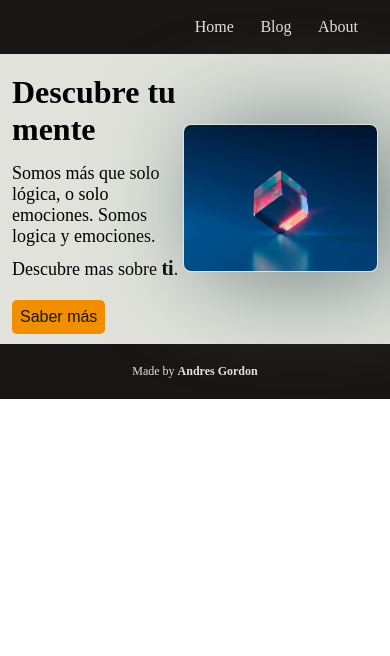
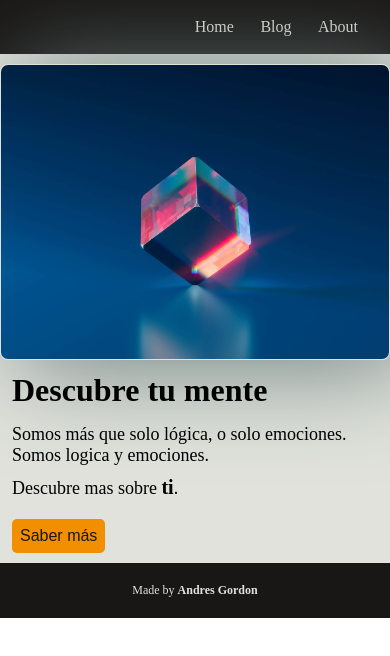
Before and after one commit to andresgrdn/LandingPage, a plain HTML site: page index.html in a window 390 px wide. Drawn offline with Linux system fonts and the light colour scheme.

Commit message:
Mobile design
Agregado el link y el archivo para mobile, junto con las primeros
estilos para mobile.

```diff
--- a/index.html
+++ b/index.html
@@ -10,6 +10,7 @@
   <title>Landing Page</title>
 
   <link rel="stylesheet" href="./styles/main.css">
+  <link rel="stylesheet" href="./styles/mobile.css" media="(max-width:480px)">
 </head>
 
 <body>
--- /dev/null
+++ b/styles/mobile.css
@@ -0,0 +1,6 @@
+.main-container {
+  flex-direction: column-reverse;
+}
+.section-right figure {
+  width: 100vw;
+}
```
